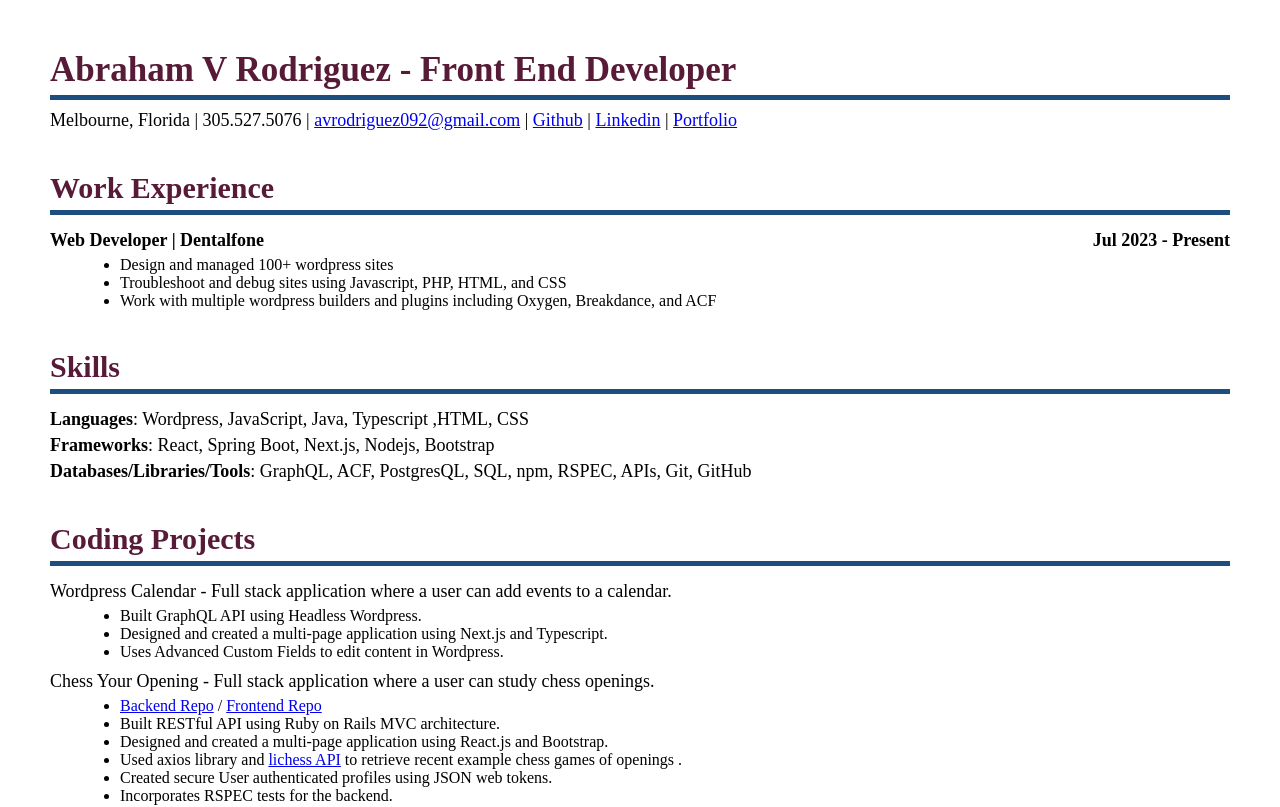
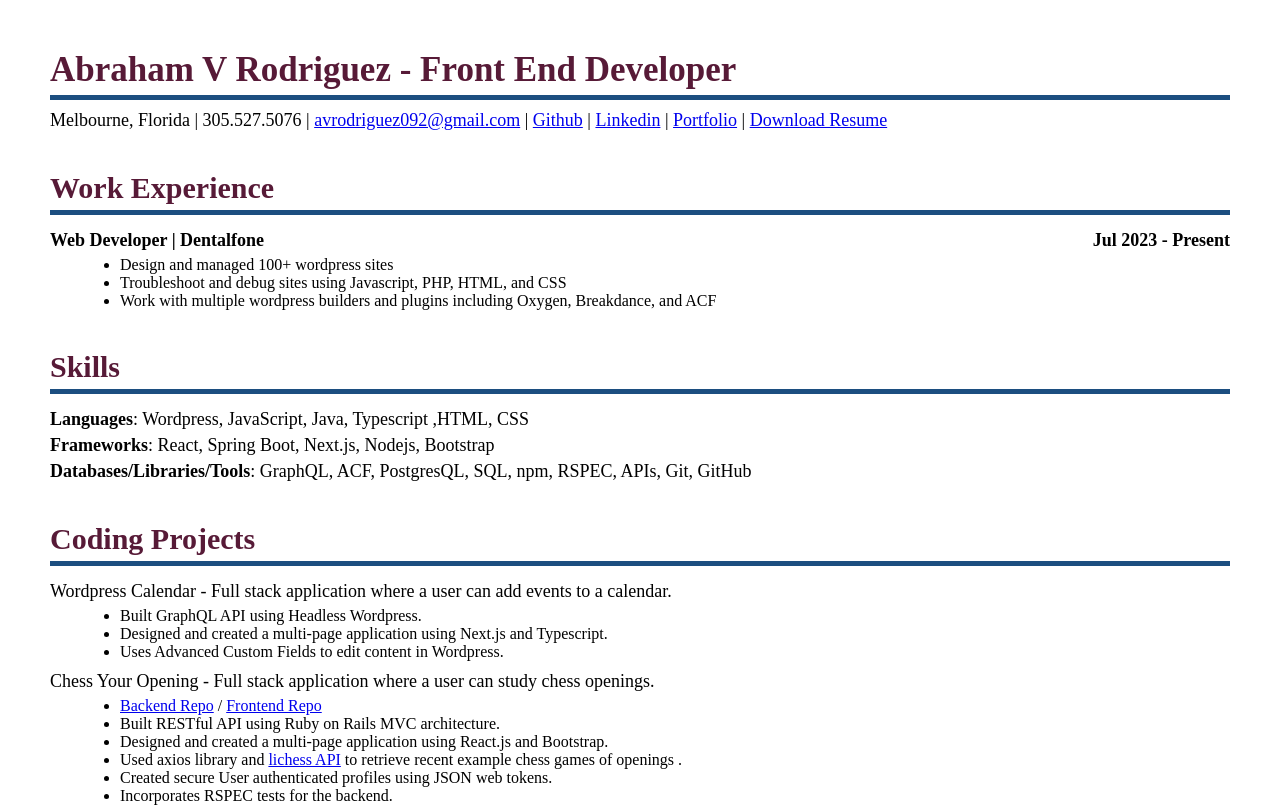
Before and after one commit to avrrodriguez/avrr-portfolio, a Next.js app: page /resume in a window 1280 px wide. Shown: the top 807 px of the page. Built offline with nearby package versions, Linux system fonts and the light colour scheme.

Commit message:
adds a resume download link

```diff
--- a/src/pages/resume.tsx
+++ b/src/pages/resume.tsx
@@ -10,7 +10,7 @@ export default function Resume() {
           </div>
           <div className="bottom-border-custom"></div>
           <div className="content">
-            <p>Melbourne, Florida | 305.527.5076 | <a href="mailto:avrodriguez092@gmail.com">avrodriguez092@gmail.com</a> | <a href="https://github.com/avrrodriguez" target="_blank">Github</a> | <a href="https://www.linkedin.com/in/avrrodriguez98" target="_blank">Linkedin</a> | <a href="/">Portfolio</a></p>
+            <p>Melbourne, Florida | 305.527.5076 | <a href="mailto:avrodriguez092@gmail.com">avrodriguez092@gmail.com</a> | <a href="https://github.com/avrrodriguez" target="_blank">Github</a> | <a href="https://www.linkedin.com/in/avrrodriguez98" target="_blank">Linkedin</a> | <a href="/">Portfolio</a> | <a href="/abraham-v-rodriguez-resume.pdf" target="_blank">Download Resume</a></p>
           </div>
         </div>
         <div>
```
Also changed, not shown: 1 other file (tests, documents, lock files or other folders).
